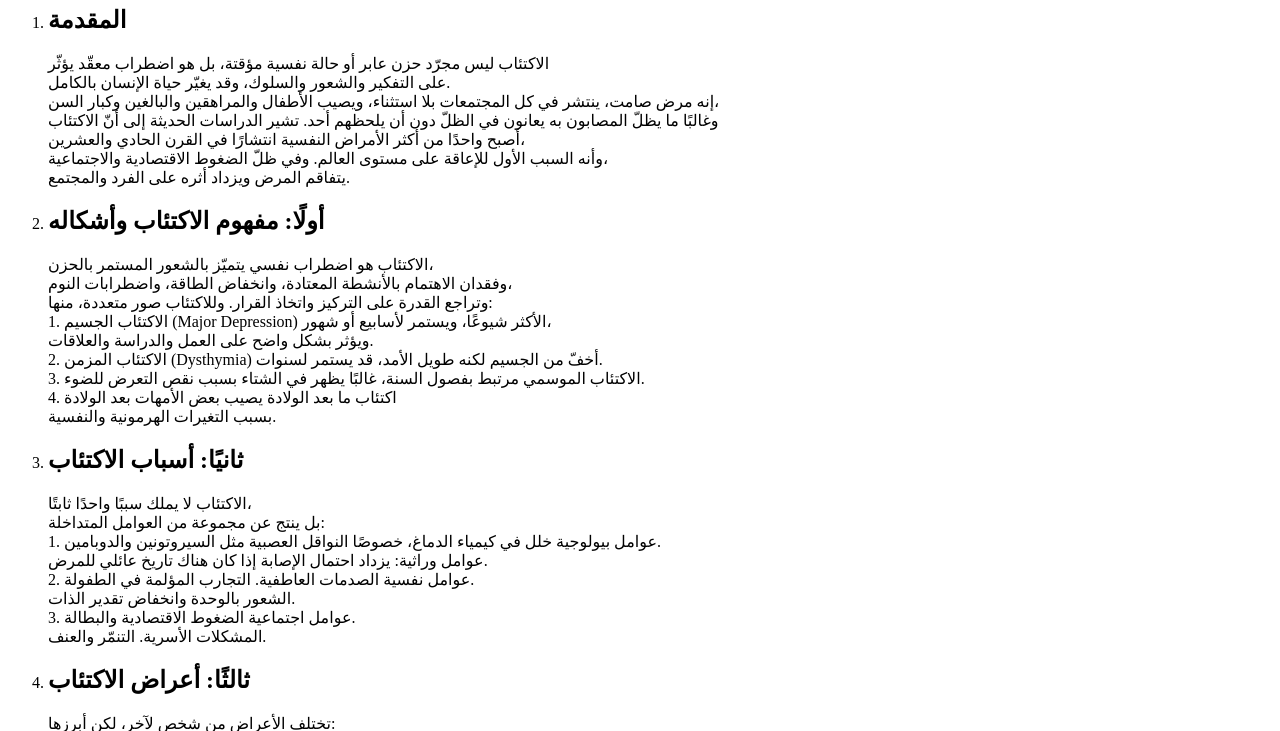
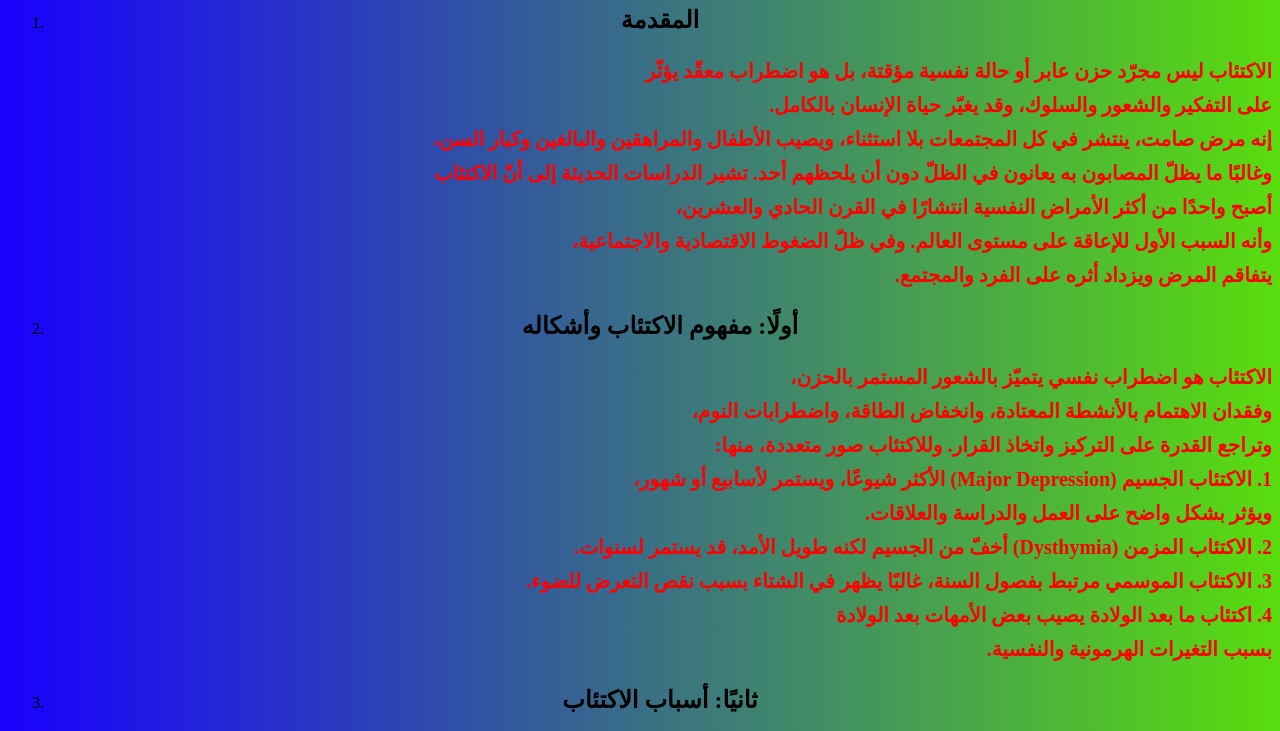
Before and after one commit to hamoda23am-ops/depression, a plain HTML site: page index.html in a window 1280 px wide. Shown: the part 134-865 px from the top of the page. Drawn offline with Linux system fonts and the light colour scheme.

Commit message:
Update index.html

```diff
--- a/index.html
+++ b/index.html
@@ -4,6 +4,25 @@
     <meta charset="UTF-8" />
     <meta name="viewport" content="width=device-width, initial-scale=1.0" />
     <title>Document</title>
+    <style>
+      h1,
+      h2 {
+        text-align: center;
+        direction: rtl;
+      }
+
+      p {
+        text-align: right;
+        direction: rtl;
+        color: red;
+        font-size: 20px;
+        font-weight: 600;
+        line-height: 1.7;
+      }
+      body {
+        background: linear-gradient(to right, rgb(25, 0, 255), #59dd0d);
+      }
+    </style>
   </head>
   <h1>الاكتئاب</h1>
   <body>
```
